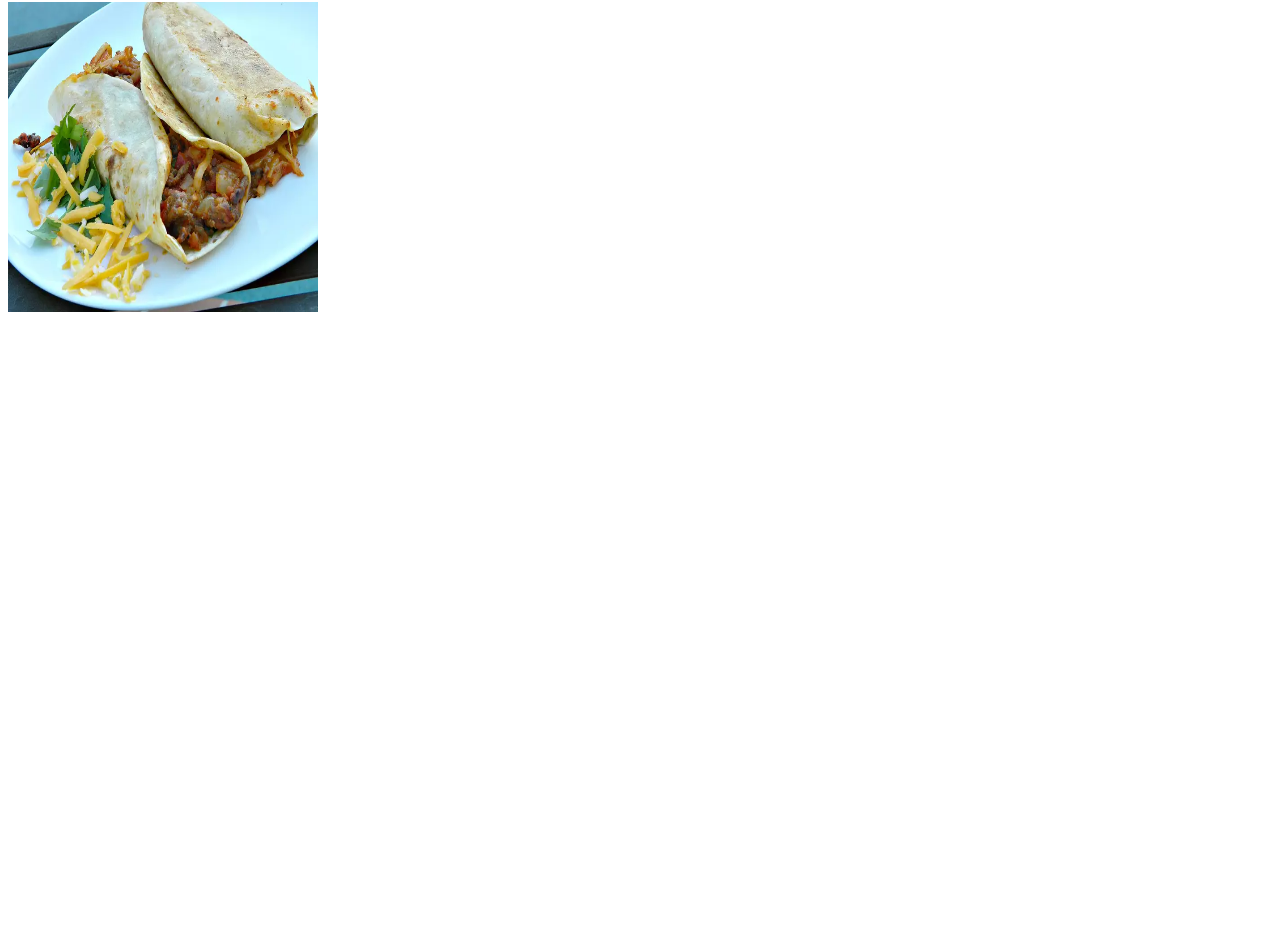
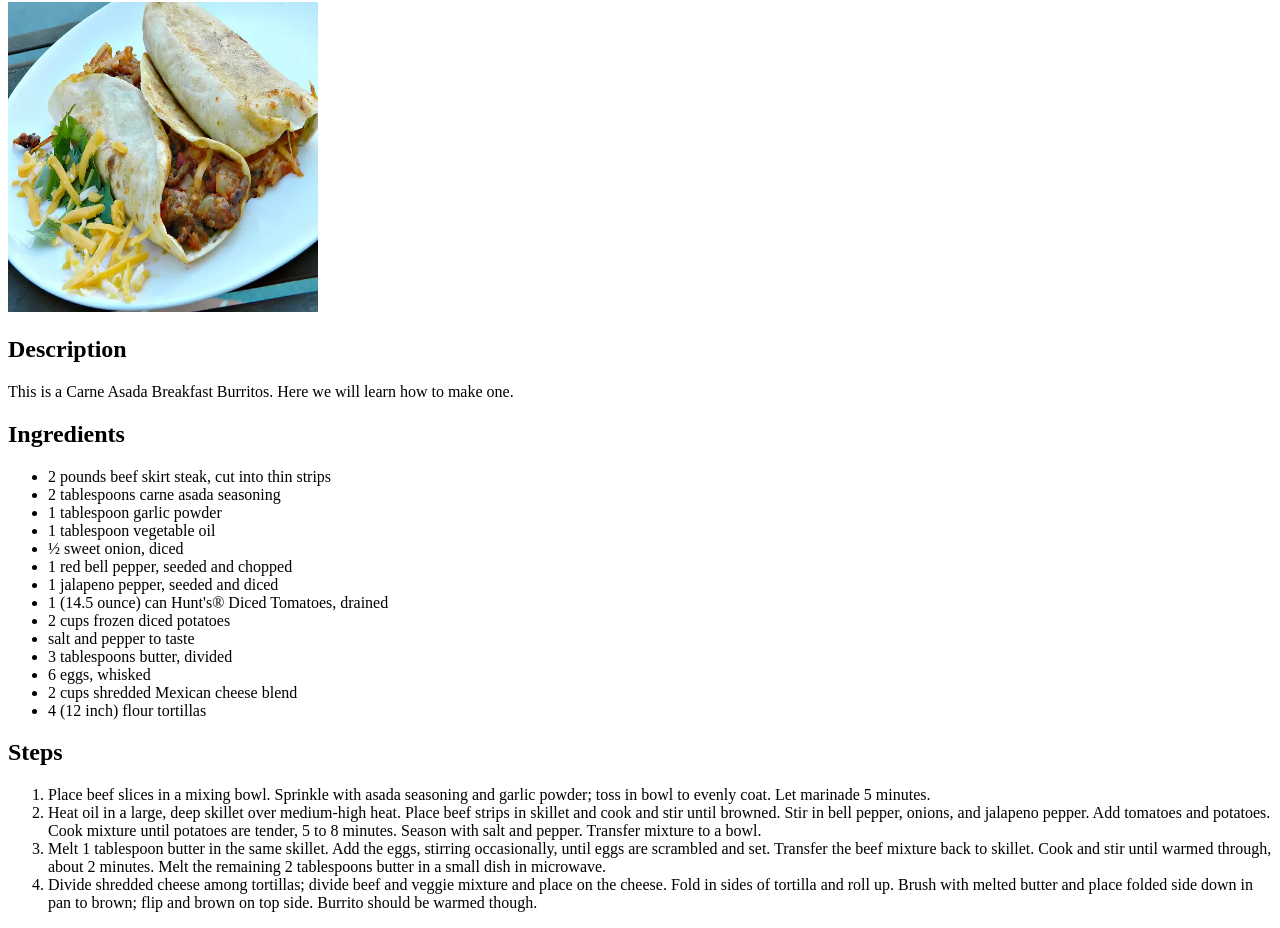
Before and after one commit to Paul-Escorcia/odin-recipes, a plain HTML site: page recipes/carne-asada-bb.html in a window 1280 px wide. Shown: the part 78-1006 px from the top of the page. Before the commit the page ends 800 px from the top, so only its background shows below. Drawn offline with Linux system fonts and the light colour scheme.

Commit message:
added a description, ingreditents list, and steps to carne asada

```diff
--- a/recipes/carne-asada-bb.html
+++ b/recipes/carne-asada-bb.html
@@ -8,5 +8,31 @@
 <body>
     <h1>Carne Asada Breakfast Burritos</h1>
     <img src="../images/carne_asada_bb.jpeg" alt="Carne Asada Breakfast Burritos" height="310" width="310">
+    <h2>Description</h2>
+    <p>This is a Carne Asada Breakfast Burritos. Here we will learn how to make one.</p>
+    <h2>Ingredients</h2>
+    <ul>
+        <li>2 pounds beef skirt steak, cut into thin strips</li>
+        <li>2 tablespoons carne asada seasoning</li>
+        <li>1 tablespoon garlic powder</li>
+        <li>1 tablespoon vegetable oil</li>
+        <li>½ sweet onion, diced</li>
+        <li>1 red bell pepper, seeded and chopped</li>
+        <li>1 jalapeno pepper, seeded and diced</li>
+        <li>1 (14.5 ounce) can Hunt's® Diced Tomatoes, drained</li>
+        <li>2 cups frozen diced potatoes </li>
+        <li>salt and pepper to taste </li>
+        <li> 3 tablespoons butter, divided</li>
+        <li>6 eggs, whisked</li>
+        <li>2 cups shredded Mexican cheese blend</li>
+        <li>4 (12 inch) flour tortillas</li>
+    </ul>
+    <h2>Steps</h2>
+    <ol>
+        <li>Place beef slices in a mixing bowl. Sprinkle with asada seasoning and garlic powder; toss in bowl to evenly coat. Let marinade 5 minutes.</li>
+        <li>Heat oil in a large, deep skillet over medium-high heat. Place beef strips in skillet and cook and stir until browned. Stir in bell pepper, onions, and jalapeno pepper. Add tomatoes and potatoes. Cook mixture until potatoes are tender, 5 to 8 minutes. Season with salt and pepper. Transfer mixture to a bowl.</li>
+        <li>Melt 1 tablespoon butter in the same skillet. Add the eggs, stirring occasionally, until eggs are scrambled and set. Transfer the beef mixture back to skillet. Cook and stir until warmed through, about 2 minutes. Melt the remaining 2 tablespoons butter in a small dish in microwave.</li>
+        <li>Divide shredded cheese among tortillas; divide beef and veggie mixture and place on the cheese. Fold in sides of tortilla and roll up. Brush with melted butter and place folded side down in pan to brown; flip and brown on top side. Burrito should be warmed though.</li>
+    </ol>
 </body>
 </html>
```
